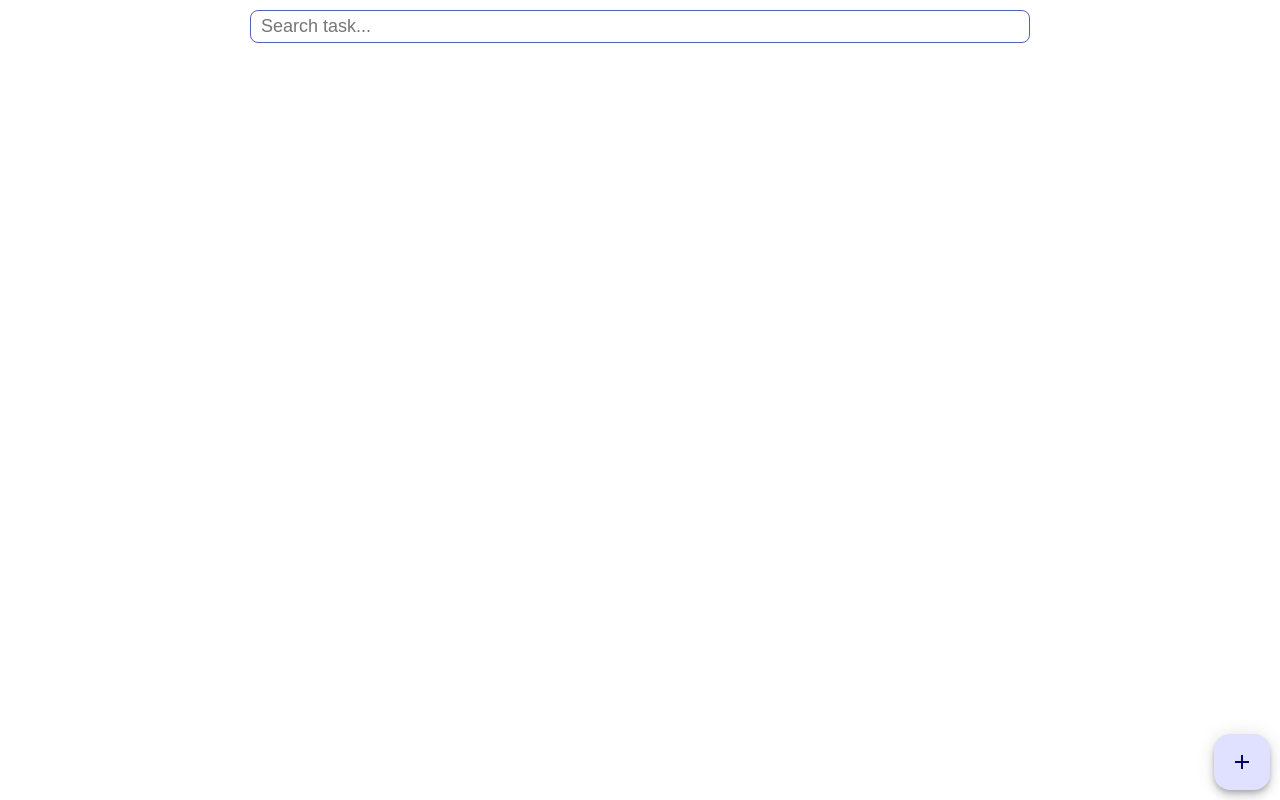
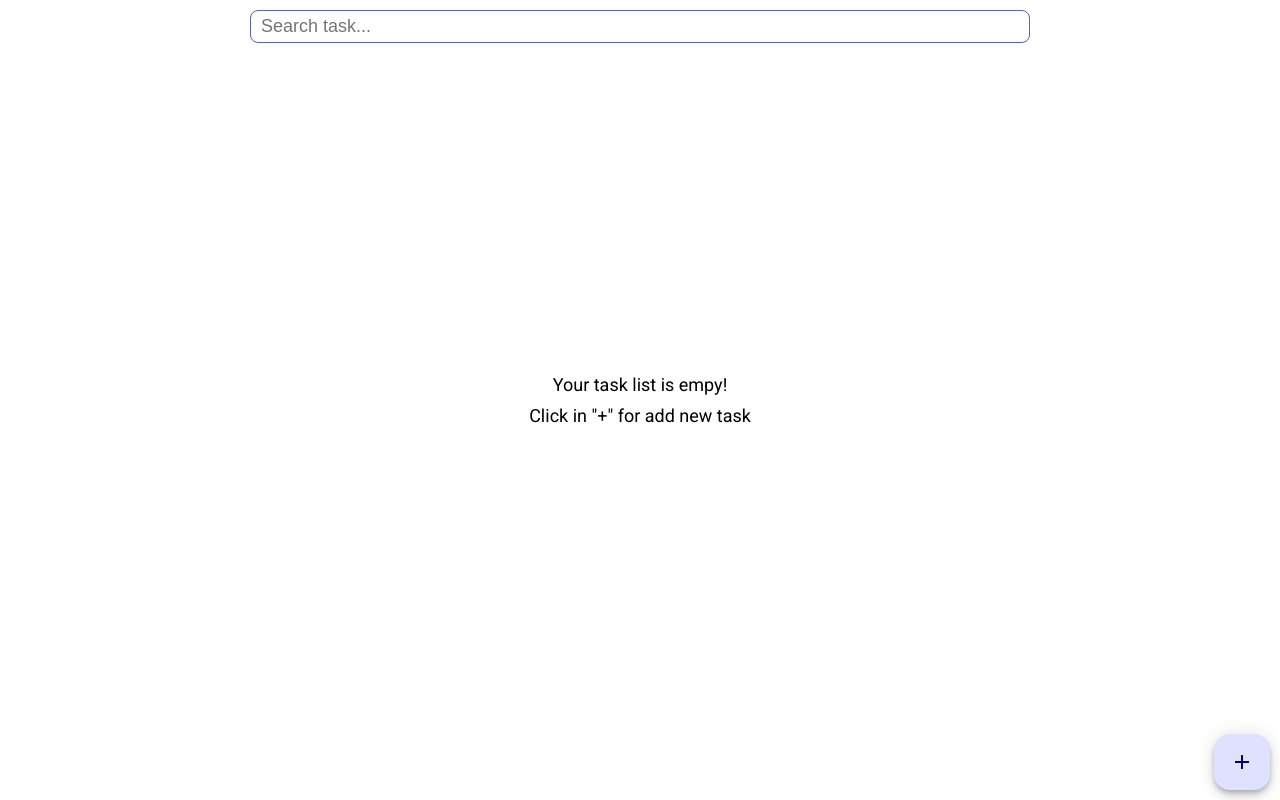
Before and after one commit to eiErick/listness, an Angular app: page / in a window 1280 px wide. Built offline with nearby package versions, Linux system fonts and the light colour scheme.

Commit message:
feat: adding empty text when list is empty

```diff
--- a/src/app/app.component.css
+++ b/src/app/app.component.css
@@ -9,6 +9,23 @@
 
 .tasks {
     max-width: 800px;
+    height: 80%;
     margin: auto;
     padding: 0 10px;
 }
+
+.empty {
+    width: 100%;
+    display: flex;
+    align-items: center;
+    flex-direction: column;
+    gap: 10px;
+    position: absolute;
+    transform: translate(-50%, -50%);
+    top: 50%;
+    left: 50%;
+}
+
+.empty.dark p {
+    color: #fff;
+}
--- a/src/app/app.component.html
+++ b/src/app/app.component.html
@@ -4,6 +4,11 @@
     <div class="tasks">
         @for (item of filteredTasks; track $index) {
             <app-task (taskCheckedId)="checkTask($event)" (taskDeleteId)="deleteTask($event)" [task]="item"></app-task>
+        } @empty {
+            <div [ngClass]="theme()" class="empty">
+                <p>Your task list is empy!</p>
+                <p>Click in "+" for add new task</p>
+            </div>
         }
     </div>
 </div>
```
